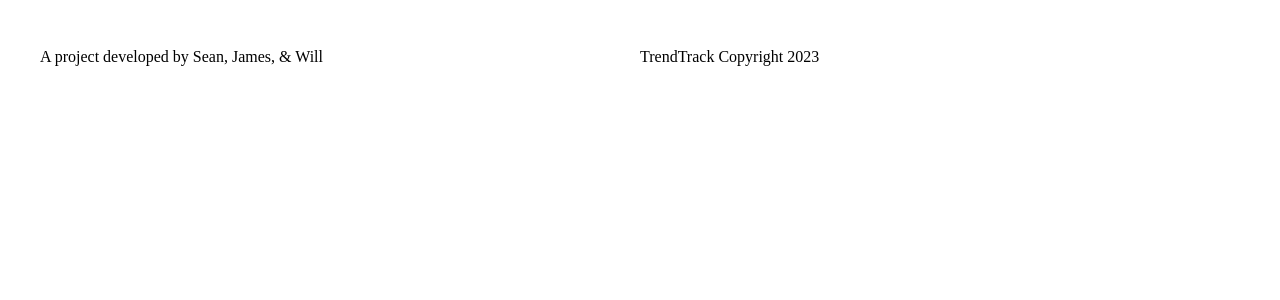
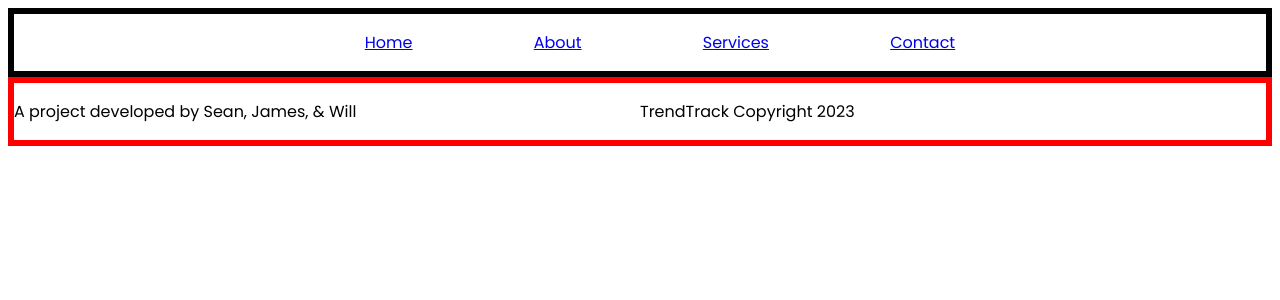
Before and after one commit to SeanRMcC/Hack-Harvard-2023, a React (Create React App) app: page / in a window 1280 px wide. Shown: the top 300 px of the page. Built offline with nearby package versions, Linux system fonts and the light colour scheme.

Commit message:
add nav and add Google API font

```diff
--- a/package.json
+++ b/package.json
@@ -8,6 +8,7 @@
     "@testing-library/user-event": "^13.5.0",
     "react": "^18.2.0",
     "react-dom": "^18.2.0",
+    "react-router-dom": "^6.17.0",
     "react-scripts": "5.0.1",
     "web-vitals": "^2.1.4"
   },
--- a/src/App.js
+++ b/src/App.js
@@ -1,10 +1,12 @@
 import React from 'react';
+import Nav from './components/Nav';
 import Footer from './components/Footer';
 import './styles.css';
 
 function App() {
   return (
     <div>
+      <Nav />
       <Footer />
     </div>
   );
--- /dev/null
+++ b/src/components/Nav.js
@@ -0,0 +1,20 @@
+import React from 'react';
+import { Link } from 'react-router-dom';
+
+function Nav() {
+    return (
+        <div className="navigation">
+            <nav>
+                {/* Navigation bar content */}
+                <ul>
+                    <li><a href="/">Home</a></li>
+                    <li><a href="/about">About</a></li>
+                    <li><a href="/services">Services</a></li>
+                    <li><a href="/contact">Contact</a></li>
+                </ul>
+            </nav>
+        </div>
+    )
+}
+
+export default Nav
--- a/src/styles.css
+++ b/src/styles.css
@@ -1,5 +1,23 @@
+@import url('https://fonts.googleapis.com/css?family=Poppins');
+
+* {
+    font-family: 'Poppins';
+}
+
+nav {
+    border: 0.375rem solid black;
+    position: sticky;
+}
+
+nav ul {
+    display: flex;
+    list-style: none;
+    justify-content: center;
+    gap: 10%;
+}
+
 .footer {
     display: grid;
     grid-template-columns: 1fr 1fr;
-    margin: 2rem;
+    border: 0.375rem solid red;
 }
```
Also changed, not shown: 1 other file (tests, documents, lock files or other folders).
